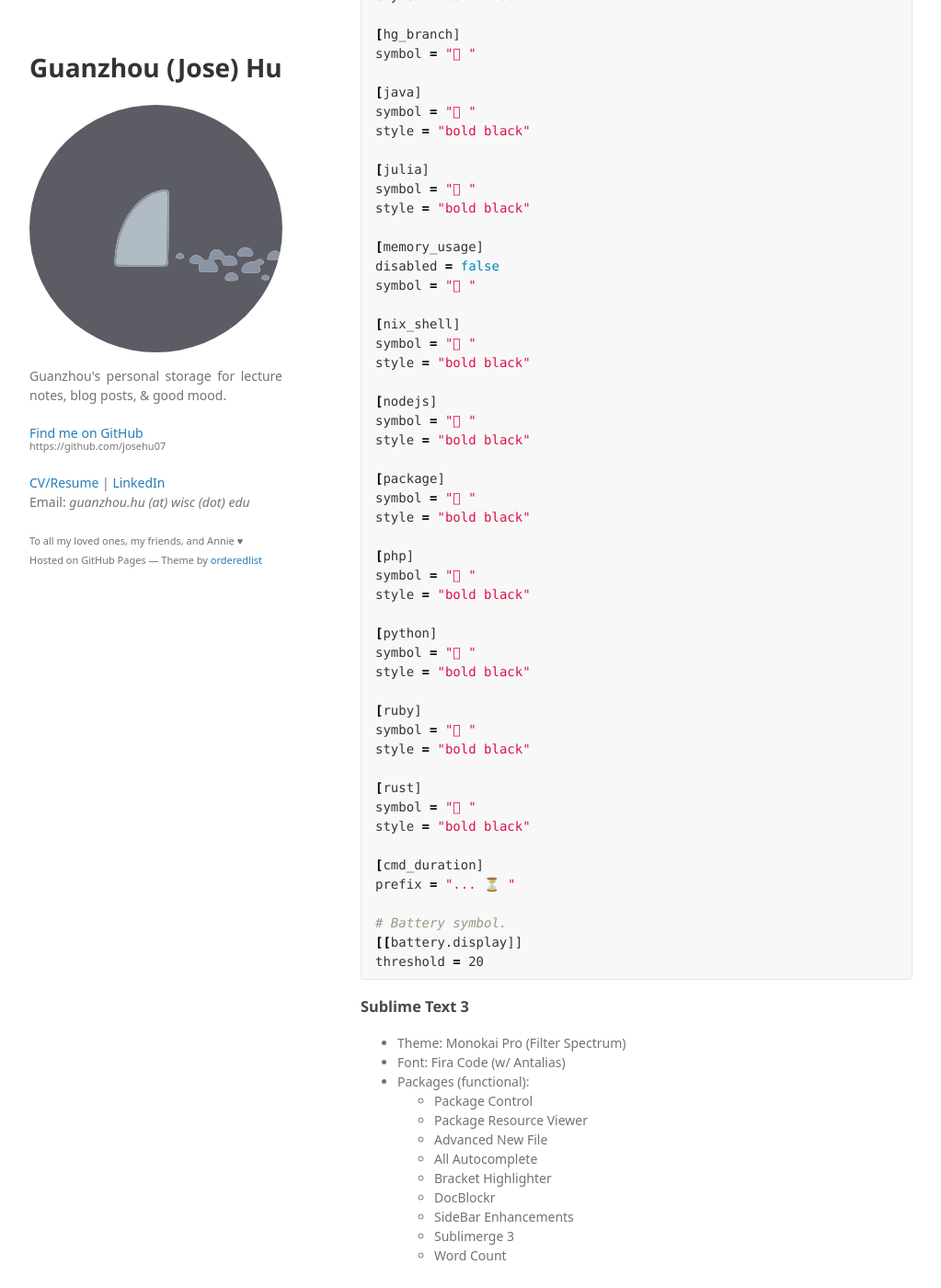
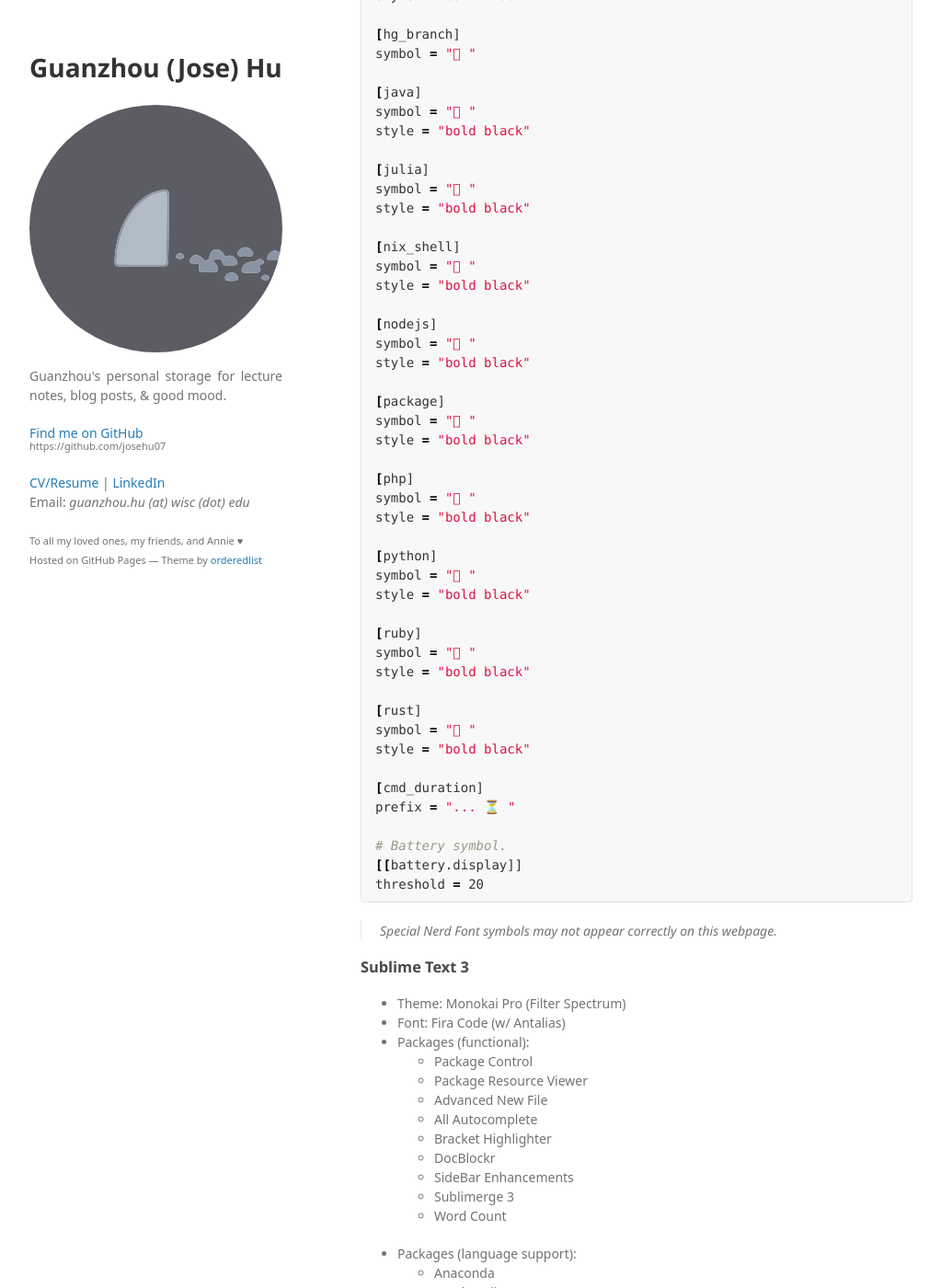
Before and after one commit to josehu07/josehu07.github.io, a Jekyll site: the page built from _posts/2020-02-10-macos-dev-environment.md, in a window 1280 px wide and 1400 px high, scrolled down 3002 px. Shown: the whole window at 92% size, without its empty margins (128-1151 px from the left). Built offline with Jekyll 4.4.1, drawn with Linux system fonts in a browser that asks for light colours; some web fonts are replaced; a script that is not in the unit is left out; comment, search, counter and statistics services are not loaded.

Commit message:
Minor updates

````diff
--- a/_posts/2020-02-10-macos-dev-environment.md
+++ b/_posts/2020-02-10-macos-dev-environment.md
@@ -144,10 +144,6 @@ style = "bold black"
 symbol = " "
 style = "bold black"
 
-[memory_usage]
-disabled = false
-symbol = " "
-
 [nix_shell]
 symbol = " "
 style = "bold black"
@@ -183,6 +179,8 @@ prefix = "... ⏳ "
 [[battery.display]]
 threshold = 20
 ```
+
+> Special Nerd Font symbols may not appear correctly on this webpage.
 
 ### Sublime Text 3
 
````
